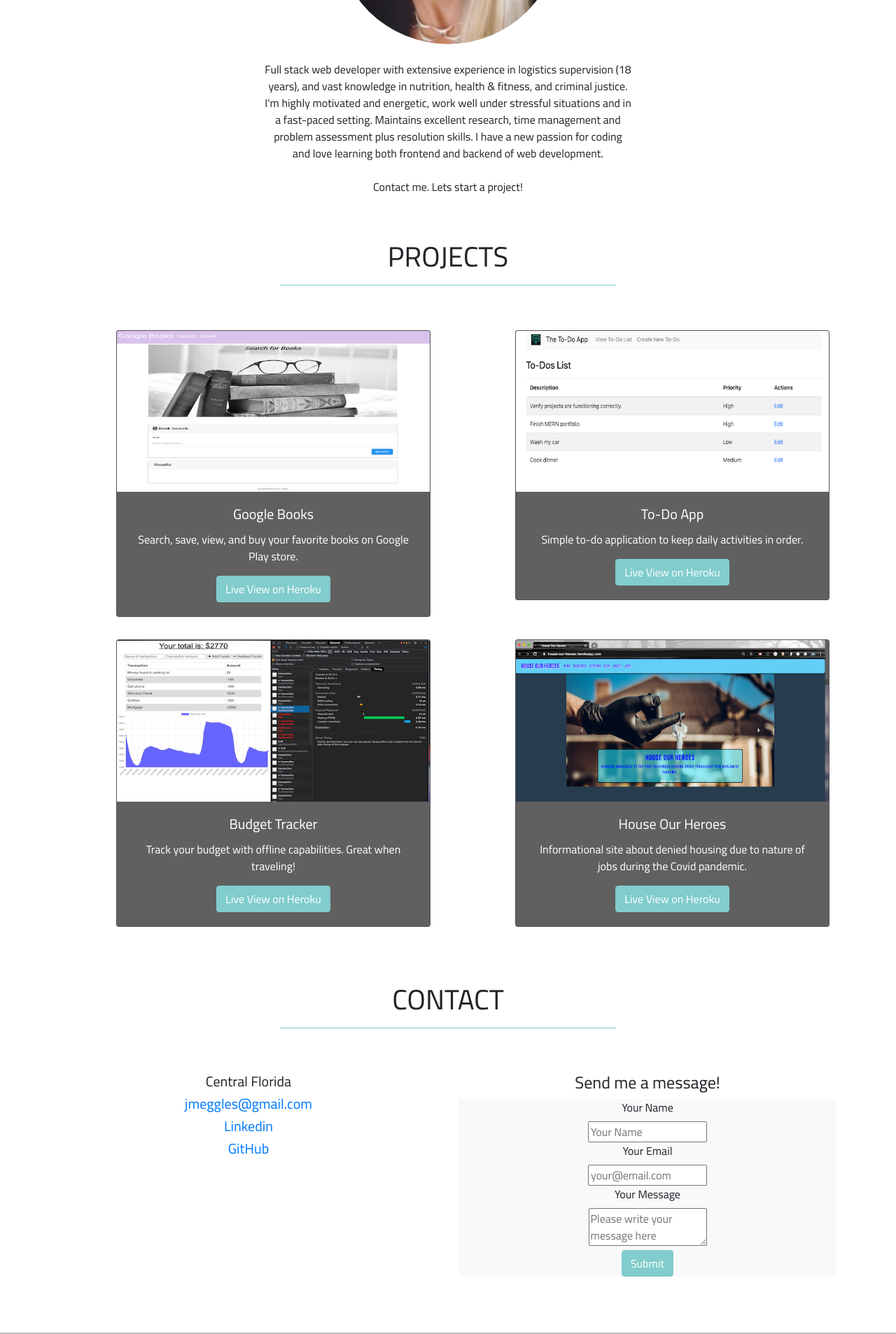
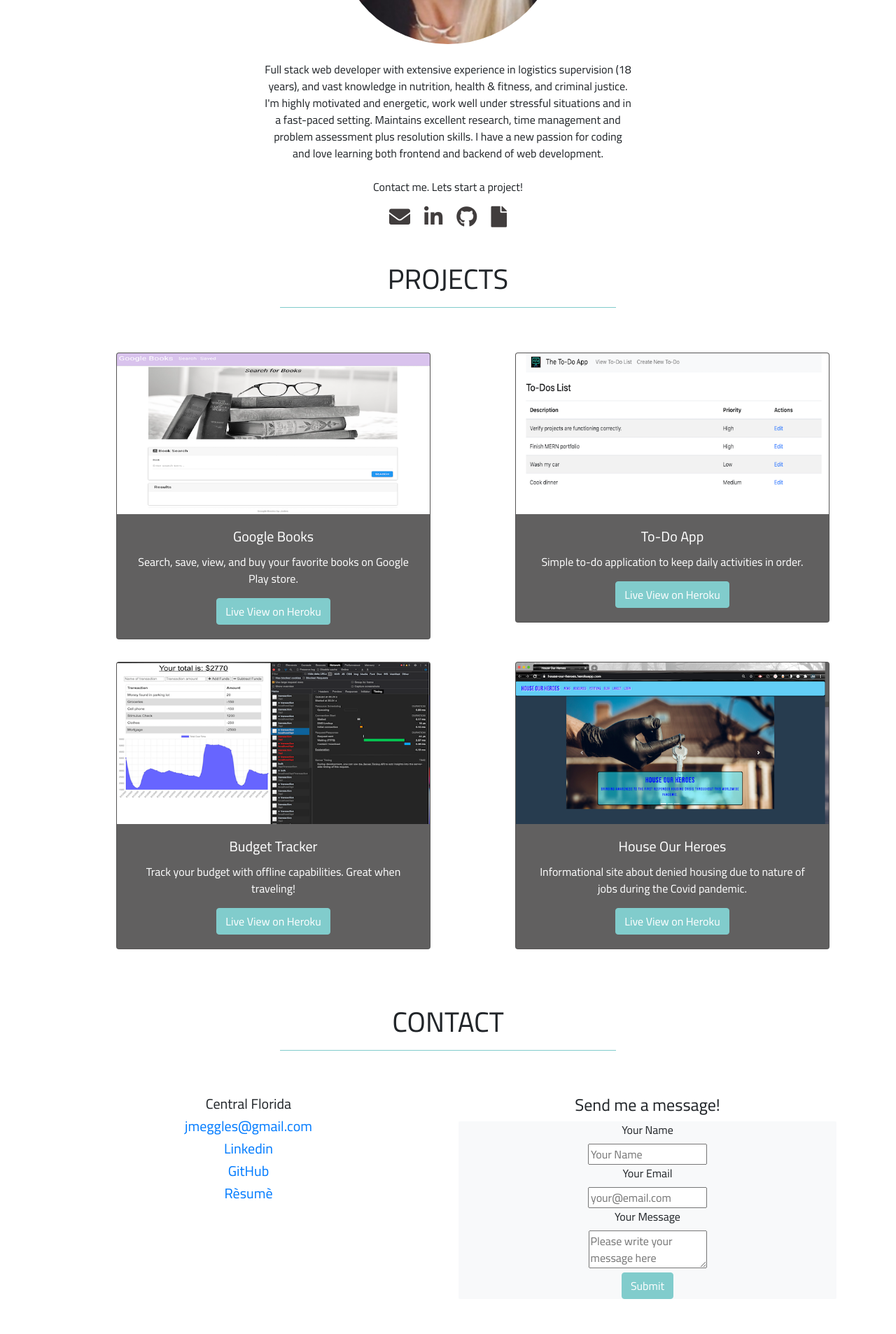
Before and after one commit to jmeggles/Portfolio, a React (Create React App) app in the folder client/: page / in a window 1280 px wide. Shown: the part 1182-3089 px from the top of the page at 70% size. Built offline with nearby package versions, Linux system fonts and the light colour scheme; a web font is replaced by a local one.

Commit message:
added resume link to contacts

```diff
--- a/client/src/App.js
+++ b/client/src/App.js
@@ -1,15 +1,18 @@
 import React, { Fragment } from 'react'; // add Fragment if used below
 import { BrowserRouter as Router, Route, Switch } from "react-router-dom"; // change BrowserRouter to Router
 import Home from "./pages/Home"
+import About from "../src/components/About/About";
+
 import NoMatch from "./pages/NoMatch"
 
 function App() {
   return (
-    // changing div to Fragment for newer React naming convention and importing it from react
+    // using Fragment for newer React naming convention and importing it from react
     <Fragment>
       <Router>
         <Switch>
           <Route exact path="/" component={Home} />
+          <Route exact path="/about" component={About} />
           <Route component={NoMatch} />
         </Switch>
       </Router>
--- a/client/src/components/About/About.jsx
+++ b/client/src/components/About/About.jsx
@@ -30,6 +30,10 @@
               <p className="aboutText col-6">
                 Contact me. Lets start a project!
               </p>
+              <a target="_blank" rel="noopener noreferrer" href={`mailto:jmeggles@gmail.com`}><i className="fas fa-envelope fa-icon"></i></a>
+              <a target="_blank" rel="noopener noreferrer" href="https://www.linkedin.com/in/jody-eggleston"><i className="fab fa-linkedin-in fa-icon"></i></a>
+              <a target="_blank" rel="noopener noreferrer" href="https://github.com/jmeggles"><i className="fab fa-github fa-icon"></i></a>
+              <a target="_blank" rel="noopener noreferrer" href="https://docs.google.com/document/d/1fVtFGpuRR1aFmVOI-IFFB2vVIiAVNRa9tTKOaSPOG4o/edit?usp=sharing"><i className="fas fa-file fa-icon"></i></a>
             </div>
           </Col>
         </Row>
--- a/client/src/components/About/style.css
+++ b/client/src/components/About/style.css
@@ -31,3 +31,23 @@
   width: 20rem;
   border-radius: 50%;
 }
+
+.fa-icon {
+  color: #413d3d;
+  font-size: 30px;
+  margin: 0 10px;
+}
+
+.aboutBtn a {
+  color: #413d3d;
+  margin: 0 15px;
+  background: radial-gradient(#befaf0, #5bc0de, #4c4853);
+  padding: 10px;
+  border-radius: 0.25rem;
+  margin-top: 4px;
+}
+
+.aboutBtn a:hover {
+  color: white;
+  background: radial-gradient(#4c4853, #5bc0de, #befaf0);
+}
--- a/client/src/components/Banner/style.css
+++ b/client/src/components/Banner/style.css
@@ -13,7 +13,7 @@
   position: absolute;
   min-height: 656px;
   width: 100%;
-  background: rgba(0, 0, 0, .7);
+  background: rgba(0, 0, 0, 0.7);
 }
 
 .bannerName {
--- a/client/src/components/Contact/Contact.jsx
+++ b/client/src/components/Contact/Contact.jsx
@@ -72,6 +72,15 @@
                     GitHub
                   </a>
                 </h5>
+                <h5>
+                  <a
+                    target="_blank"
+                    rel="noopener noreferrer"
+                    href="https://docs.google.com/document/d/1fVtFGpuRR1aFmVOI-IFFB2vVIiAVNRa9tTKOaSPOG4o/edit?usp=sharing"
+                  >
+                    Rèsumè
+                  </a>
+                </h5>
               </div>
             </Col>
             {/* ------------------------- copied in from another project...needs to be formatted-------------------------------------------- */}
@@ -81,27 +90,27 @@
                 className="contact-form"
                 onSubmit={(e) => this.formSubmit(e)}
               >
-                <label class="message-name" htmlFor="message-name">
+                <label className="message-name" htmlFor="message-name">
                   Your Name
                 </label>
                 <br />
                 <input
                   onChange={(e) => this.setState({ name: e.target.value })}
                   name="name"
-                  class="message-name"
+                  className="message-name"
                   type="text"
                   placeholder="Your Name"
                   value={this.state.name}
                 />
                 <br />
-                <label class="message-email" htmlFor="message-email">
+                <label className="message-email" htmlFor="message-email">
                   Your Email
                 </label>
                 <br />
                 <input
                   onChange={(e) => this.setState({ email: e.target.value })}
                   name="email"
-                  class="message-email"
+                  className="message-email"
                   type="email"
                   placeholder="your@email.com"
                   required
@@ -109,14 +118,14 @@
                 />
 
                 <br />
-                <label class="message" htmlFor="message-input">
+                <label className="message" htmlFor="message-input">
                   Your Message
                 </label>
                 <br />
                 <textarea
                   onChange={(e) => this.setState({ message: e.target.value })}
                   name="message"
-                  class="message-input"
+                  className="message-input"
                   type="text"
                   placeholder="Please write your message here"
                   value={this.state.message}
--- a/client/src/components/Navigation/Navigation.jsx
+++ b/client/src/components/Navigation/Navigation.jsx
@@ -2,7 +2,10 @@
 import { Nav, Navbar } from "react-bootstrap"; // import Nav, Navbar if used below
 import "./style.css";
 
+//stateful (container or smart) component that keeps track of changing data. use for info that constantly changes such as high scores or a user's fav song. also use for forms that take text input. using stateful components, could lead to less work and cleaner codebase.
 class Navigation extends Component {
+
+
   render() {
     return (
       <Fragment>
@@ -15,7 +18,7 @@
             {/* ml-auto moves nav links to the right */}
             <Nav className="navigationLinks ml-auto">
               <Nav.Link href="#home">HOME</Nav.Link>
-              <Nav.Link href="#about">ABOUT</Nav.Link>
+              <Nav.Link  href="#about">ABOUT</Nav.Link>
               <Nav.Link href="#projects">PROJECTS</Nav.Link>
               <Nav.Link href="#contact">CONTACT</Nav.Link>
             </Nav>
--- a/client/src/pages/Home.jsx
+++ b/client/src/pages/Home.jsx
@@ -10,6 +10,7 @@
 class Home extends Component {
   render() {
     return (
+      // pull in each component
       <Fragment>
         <Navigation />
         <Banner />
```
